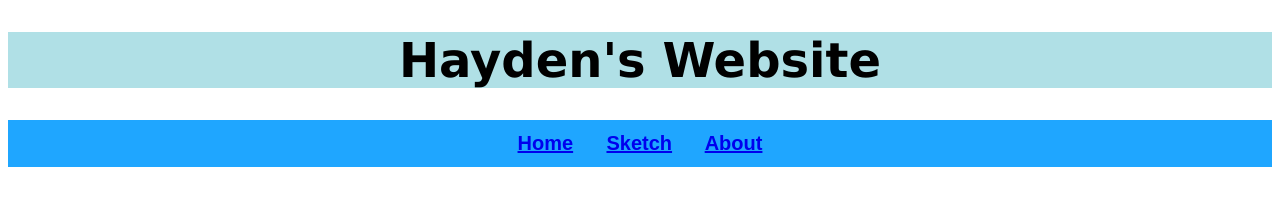
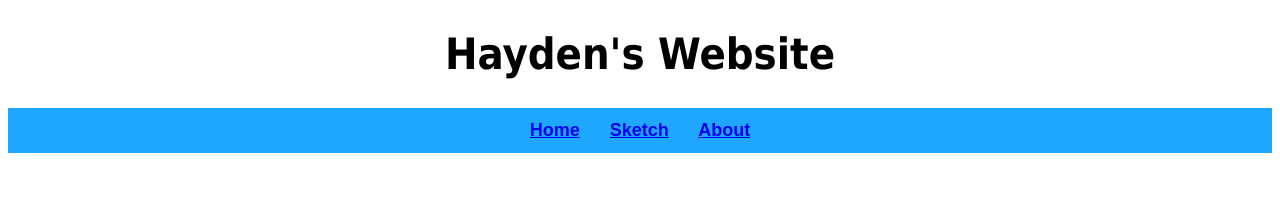
Before and after one commit to hmiller23/p3_hayden_miller, a website: page index.html in a window 1280 px wide. Shown: the top 210 px of the page. Drawn offline with Linux system fonts and the light colour scheme.

Commit message:
Added body text and styling to home page

```diff
--- a/index.html
+++ b/index.html
@@ -9,8 +9,7 @@
     <style>
       h1 {
         text-align: center;
-        background-color: powderblue;
-        font-family: verdana;
+        font-family: tahoma;
         font-size: 300%;
       }
       h2 {
@@ -20,6 +19,11 @@
         background-color: rgb(31, 166, 269);
         font-family: arial;
         font-size: 125%;
+      }
+      body {
+        text-align: left;
+        font-family: arial;
+        font-size: 90%;
       }
     </style>
   </head>
@@ -46,5 +50,17 @@
         style="display: block; margin-left: auto; margin-right: auto;"
       />
     </a>
+    My programming experience has been very interesting and exciting. I joined
+    the class because I had heard from so many different people that one thing
+    they had wished they had done in school was programming. I decided this
+    class would be the perfect opportunity to try it out. At first, I was
+    finding it very easy and liked doing all of the projects. The coding
+    however, became slightly more difficult as the projects became more complex
+    and I had to use all of the tools I had available to complete the
+    assignments. However, I was able to get more comfortable with the more
+    difficult assignments and feel overall more confident in my programming
+    ability. I hope the skills I have learned and will continue to learn can
+    help me with many aspects of life including helping designing a website as
+    well as other digital products.
   </body>
 </html>
```
Also changed, not shown: aboutpage.html (+1 -1 lines), portfolio.html (+16 -11 lines).
